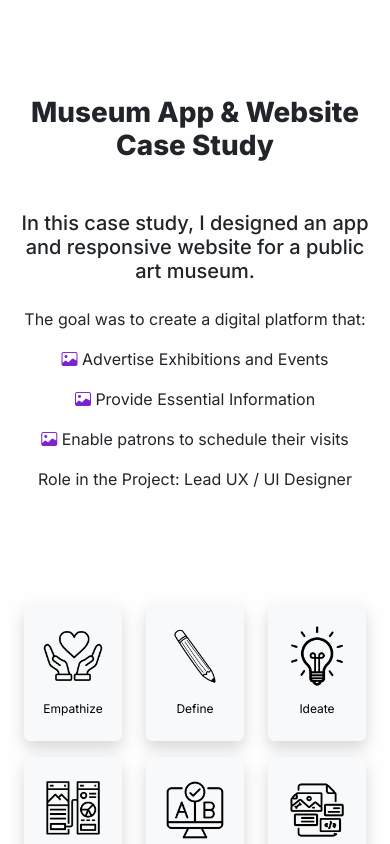
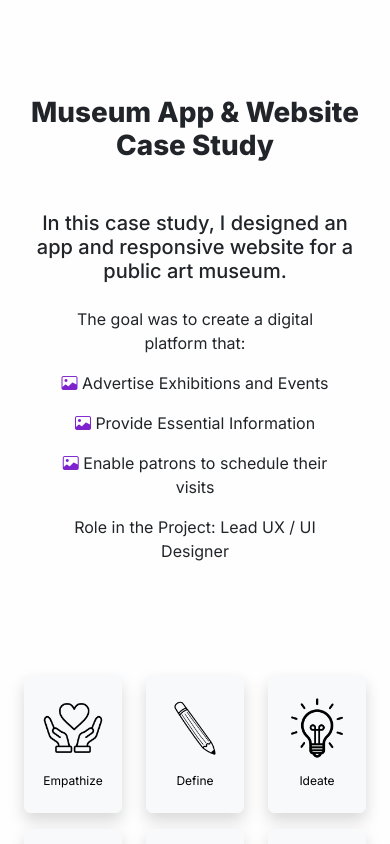
Before and after one commit to MariolaH/Design-Portfolio, a Next.js app: page /MuseumWebsite in a window 390 px wide. Shown: the top 844 px of the page. Built offline with nearby package versions, Linux system fonts and the light colour scheme.

Commit message:
updated padding

```diff
--- a/src/app/DieHardAnglers/page.tsx
+++ b/src/app/DieHardAnglers/page.tsx
@@ -12,14 +12,15 @@ export default function DieHardAnglers() {
     <div>
       <section className="container text-center py-5">
         <h1 className="headerFont mainHeader mb-5 mt-5">Die Hard Anglers</h1>
-        <h5 className=" mt-5 mb-4">
+        <h5 className=" mt-5 mb-4 caseStudy">
         In this case study, I designed the user interface for the Die Hard Anglers app.
         </h5>
+        <div className="book">
         <p>The goal was to create a seamless platform that:</p>
         <p><i className="bi bi-droplet text-blue-700"></i> Offers an intuitive and user-friendly experience</p>
         <p><i className="bi bi-droplet text-blue-700"></i> Enhances engagement through visually appealing design</p>
         <p><i className="bi bi-droplet text-blue-700"></i> Simplifies navigation to meet the needs of both novice and experienced anglers</p>
-        <p>Role in the Project: Lead UX/UI Designer</p>
+        <p>Role in the Project: Lead UX/UI Designer</p></div>
         <div className="row justify-content-center mt-5">
           <div className="col-md-2 d-flex justify-content-center">
             <div className="around p-4 d-block shadow text-decoration-none">
--- a/src/app/FlowersFlowersFlowersWebsite/page.tsx
+++ b/src/app/FlowersFlowersFlowersWebsite/page.tsx
@@ -11,15 +11,16 @@ export default function FlowersFlowersFlowersWebsite() {
     <div>
       <section className="container text-center py-5">
       <h1 className="headerFont mainHeader mb-5 mt-5">Flowers Flowers Flowers Website</h1>
-        <h5 className="mb-5 mt-5">
+        <h5 className="mb-5 mt-5 caseStudy">
         In this case study, I designed a floral catalog website for a florist.
         </h5>
+        <div className="book">
 <p>The goal was to create a digital platform that:</p>
 <p><i className="bi bi-flower3 text-yellow-500"></i> Showcases a variety of floral arrangements and services</p>
 <p><i className="bi bi-flower3 text-yellow-500"></i> Provides an intuitive catalog for easy browsing</p>
 <p><i className="bi bi-flower3 text-yellow-500"></i> Enables seamless customer inquiries and order placements</p>
 <p>Role in the Project: Lead UX/UI Designer</p>
-
+      </div>
         <div className="row justify-content-center mt-5">
   <div className="col-md-4 col-sm-6 col-12 d-flex justify-content-center">
     <div className="around p-4 d-block shadow text-decoration-none">
--- a/src/app/MuseumWebsite/page.tsx
+++ b/src/app/MuseumWebsite/page.tsx
@@ -15,10 +15,11 @@ export default function empathize() {
           {" "}
           Museum App & Website Case Study{" "}
         </h1>
-        <h5 className=" mt-5 mb-4">
+        <h5 className=" mt-5 mb-4 caseStudy">
           In this case study, I designed an app and responsive website
           for a public art museum.
         </h5>
+        <div className="book">
         <p>The goal was to create a digital platform that:</p>
 
 
@@ -28,7 +29,7 @@ export default function empathize() {
 
             <p>
             Role in the Project: Lead UX / UI Designer
-        </p>
+        </p></div>
         <div className="d-flex justify-content-center mt-5 mb-5">
           <div className="row justify-content-center mt-5 btn-round image-container">
             <LinkCard
--- a/src/app/WisconsinBucketListBook/page.tsx
+++ b/src/app/WisconsinBucketListBook/page.tsx
@@ -12,14 +12,15 @@ export default function WisconsinBucketListBook() {
     <div>
       <section className="container text-center py-5">
         <h1 className="headerFont mainHeader mb-5 mt-5">The Wisconsin Bucket List Website</h1>
-        <h5 className=" mt-5 mb-4">
+        <h5 className=" mt-5 mb-4 caseStudy">
         In this case study, I designed and developed an interactive website for an author. </h5>
+        <div className="book">
        <p> The goal was to create an engaging platform that:</p>
 <p><i className="bi bi-book text-red-500" ></i> Promotes the Wisconsin Bucket List book</p>
 <p><i className="bi bi-book text-red-500"></i> Introduces the author and their story</p>
 <p><i className="bi bi-book text-red-500"></i> Provides visitors with a seamless browsing experience to learn about the book and make purchases</p>
 <p>Role in the Project: Lead UX/UI Designer & Software Developer
-</p>
+</p></div>
 
         <div className="row justify-content-center mt-5">
         <div className="col-md-4 col-sm-6 col-12 d-flex justify-content-center">
--- a/src/app/styles/global.css
+++ b/src/app/styles/global.css
@@ -925,6 +925,15 @@ section {
     width: 40px; /* Adjust size for mobile */
     height: 50px; /* Keep aspect ratio */
   }
+
+  .book {
+    padding-left: 40px;
+    padding-right: 40px;
+  }
+.caseStudy{
+  padding-left: 20px;
+  padding-right: 20px;
+}
 }
 
 @media (max-width: 576px) {
```
